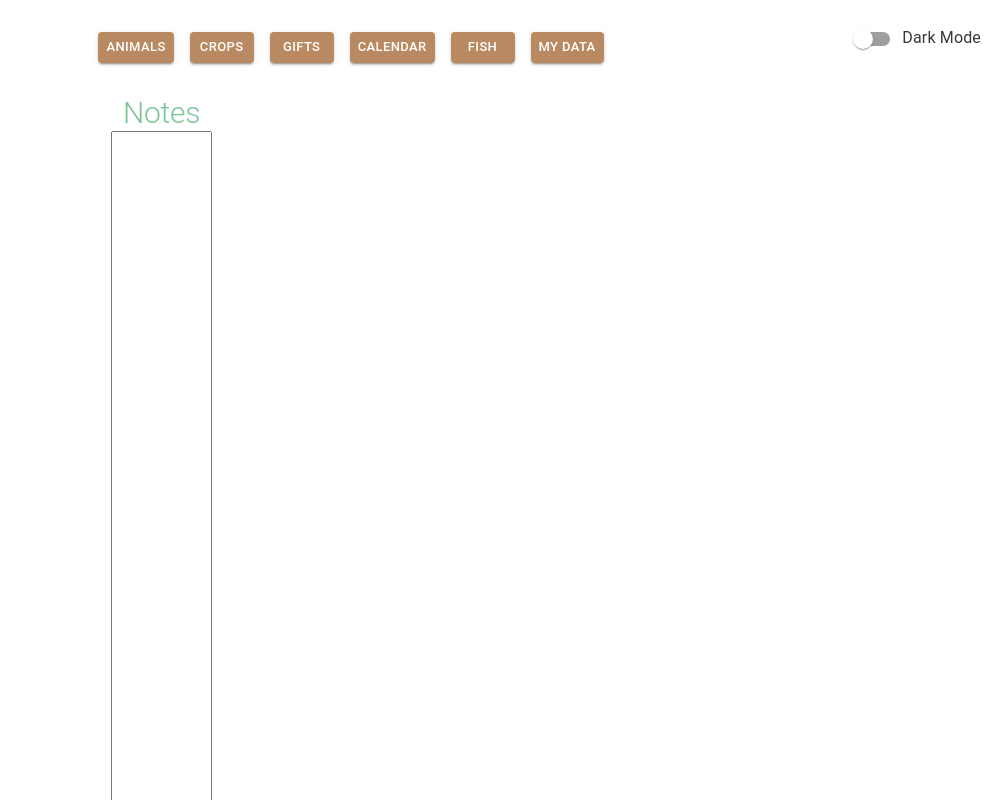
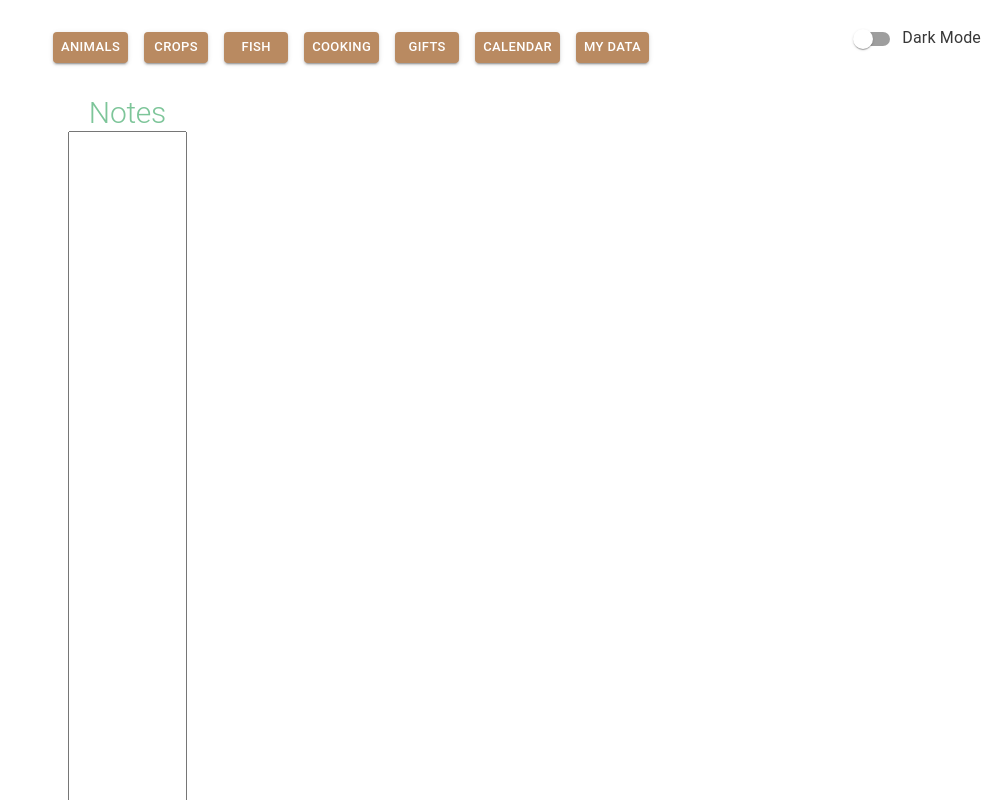
Before and after one commit to piratemermaid/roots-of-pacha-tracker, a React (Vite) app: page / in a window 1280 px wide. Shown: the top 800 px of the page, without its empty margins (289-1280 px from the left). Built offline with nearby package versions, Linux system fonts and the light colour scheme.

Commit message:
Add cooking page route

```diff
--- a/src/constants/routes.ts
+++ b/src/constants/routes.ts
@@ -1,5 +1,6 @@
 import AnimalsPage from '../pages/AnimalsPage';
 import CalendarPage from '../pages/CalendarPage';
+import CookingPage from '../pages/CookingPage';
 import CropsPage from '../pages/CropsPage';
 import FishPage from '../pages/FishPage';
 import GiftsPage from '../pages/GiftsPage';
@@ -20,6 +21,13 @@ const ROUTES: Route[] = [
     Component: AnimalsPage,
   },
   { key: 'crops', label: 'Crops', path: '/crops', Component: CropsPage },
+  { key: 'fish', label: 'Fish', path: '/fish', Component: FishPage },
+  {
+    key: 'cooking',
+    label: 'Cooking',
+    path: '/cooking',
+    Component: CookingPage,
+  },
   { key: 'gifts', label: 'Gifts', path: '/gifts', Component: GiftsPage },
   {
     key: 'calendar',
@@ -27,7 +35,6 @@ const ROUTES: Route[] = [
     path: '/calendar',
     Component: CalendarPage,
   },
-  { key: 'fish', label: 'Fish', path: '/fish', Component: FishPage },
   { key: 'mydata', label: 'My Data', path: '/my_data', Component: MyDataPage },
 ];
 
--- /dev/null
+++ b/src/pages/CookingPage.tsx
@@ -0,0 +1,5 @@
+import PageLayout from '../components/PageLayout';
+
+export default function CookingPage() {
+  return <PageLayout title="Cooking">CookingPage TODO</PageLayout>;
+}
```
